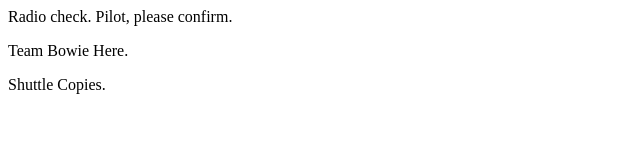
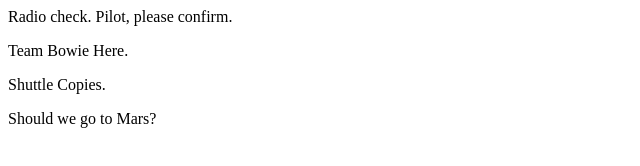
Before and after one commit to sniemeyer1/communication-log, a plain HTML site: page index.html in a window 1280 px wide. Shown: the whole page, without its empty margins (0-640 px from the left). Drawn offline with Linux system fonts and the light colour scheme.

Commit message:
Another line

```diff
--- a/index.html
+++ b/index.html
@@ -3,5 +3,6 @@
     <p>Radio check. Pilot, please confirm.</p>
     <p>Team Bowie Here.</p>
     <p>Shuttle Copies.</p>
+    <p>Should we go to Mars?</p>
   </body>
 </html>
```
